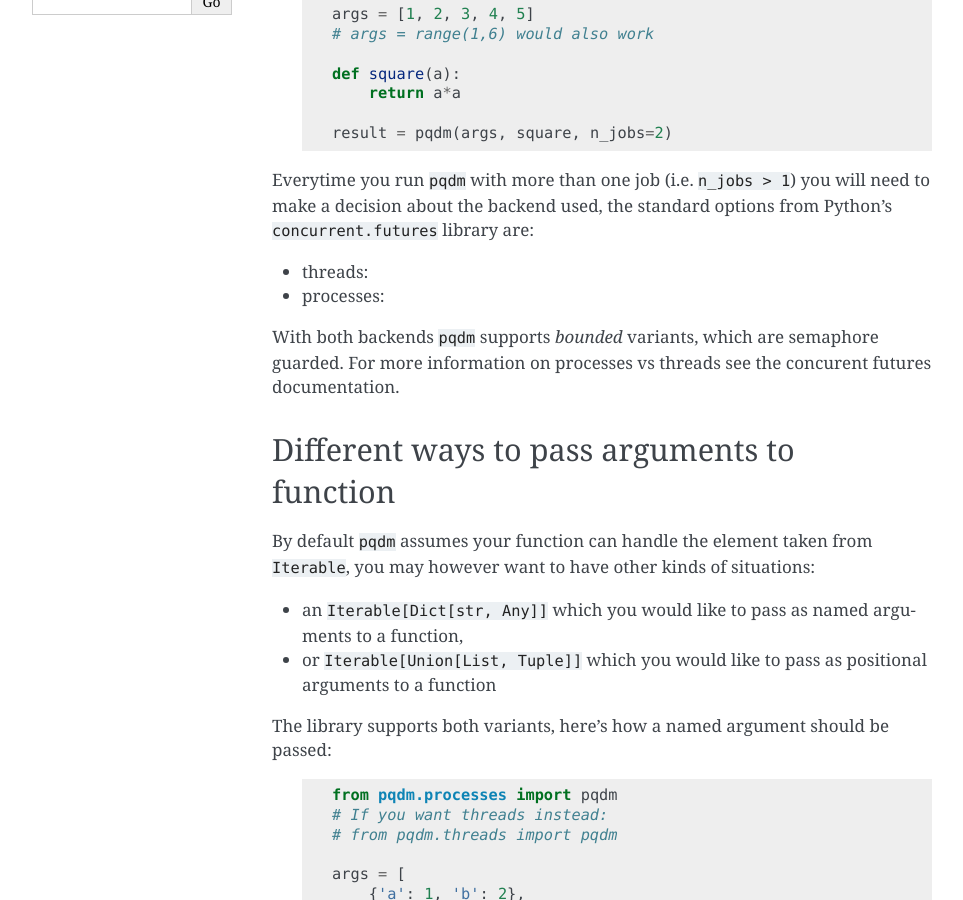
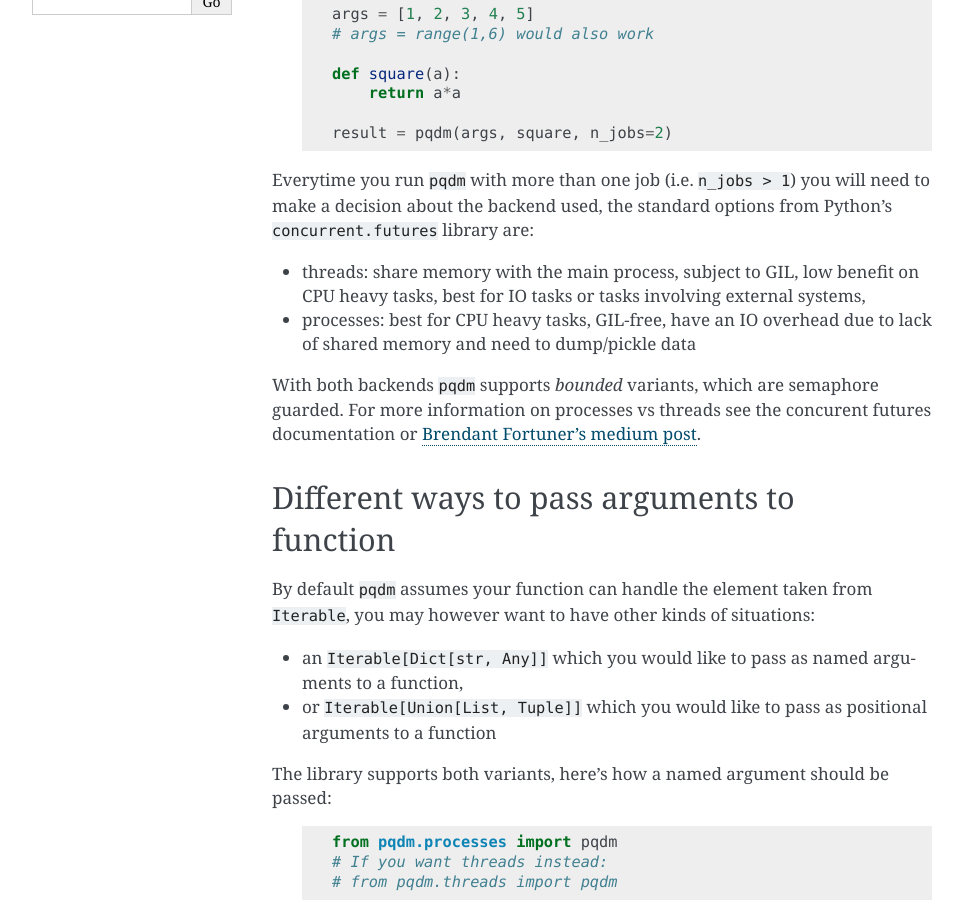
Before and after one commit to niedakh/pqdm, a Sphinx documentation site: the page built from docs/usage.rst, in a window 1280 px wide and 900 px high, scrolled down 345 px. Shown: the whole window, without its empty margins (148-1111 px from the left). Built offline with Sphinx 7.4.7, drawn with Linux system fonts in a browser that asks for light colours; pages that are not in the unit, such as notebooks, are missing from menus.

Commit message:
better docs

```diff
--- a/docs/usage.rst
+++ b/docs/usage.rst
@@ -28,11 +28,12 @@
 need to make a decision about the backend used, the standard options from Python's
 ``concurrent.futures`` library are:
 
-- threads:
-- processes:
+- threads: share memory with the main process, subject to GIL, low benefit on CPU heavy tasks, best for IO tasks or tasks involving external systems,
+- processes: best for CPU heavy tasks, GIL-free, have an IO overhead due to lack of shared memory and need to dump/pickle data
 
 With both backends ``pqdm`` supports `bounded` variants, which are semaphore guarded. For
-more information on processes vs threads see the concurent futures documentation.
+more information on processes vs threads see the concurent futures documentation or `Brendant
+Fortuner's medium post <https://medium.com/@bfortuner/python-multithreading-vs-multiprocessing-73072ce5600b>`_.
 
 Different ways to pass arguments to function
 --------------------------------------------
```
Also changed, not shown: README.rst (+6 -5 lines).
